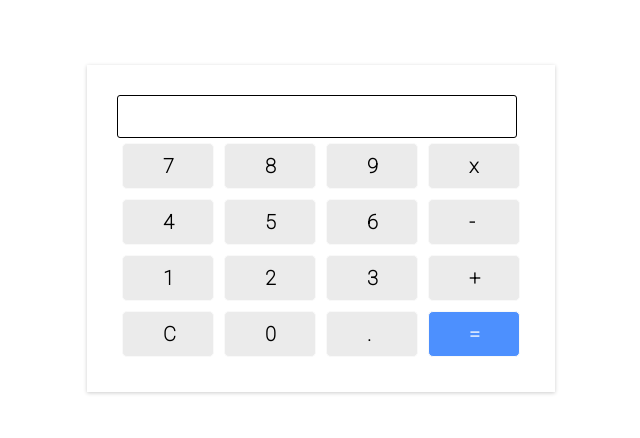
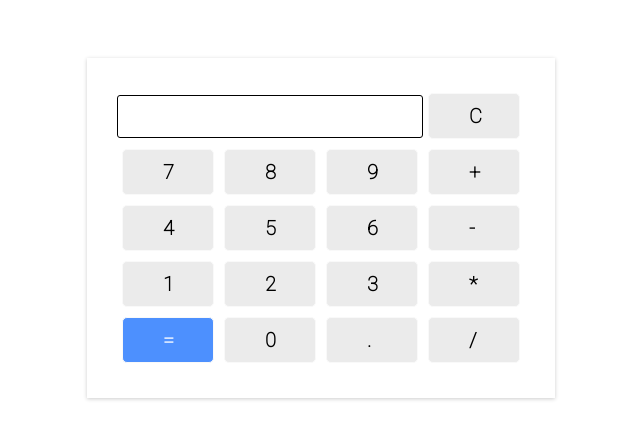
Before and after one commit to sbbootcamp19/sbbootcamp19.github.io, a plain HTML site: page index.html in a window 1280 px wide. Shown: the part 180-618 px from the top of the page, without its empty margins (319-959 px from the left). Drawn offline with Linux system fonts and the light colour scheme.

Commit message:
fixed css styles

```diff
--- a/calculator.css
+++ b/calculator.css
@@ -23,9 +23,15 @@ html, body {
     box-shadow: 0px 1px 4px 0px rgba(0, 0, 0, 0.2);
 }
 
+.input-container {
+    display: flex;
+    flex-direction: row;
+    align-items: center;
+}
+
 .input {
     border: 1px solid #000;
-    width: 95%;
+    width: 73%;
     border-radius: 3px;
     padding: 5px;
 }
--- a/calculator.js
+++ b/calculator.js
@@ -1,4 +1,4 @@
-const input = document.querySelector(".inputControl");
+const input = document.querySelector(".input-control");
 const buttons = document.querySelectorAll(".button");
 
 let shouldReset = false;
--- a/index.html
+++ b/index.html
@@ -15,14 +15,19 @@
 <body>
     <div class="app">
         <div class="calculator">
-            <div class="input">
-                <input class="inputControl" type="text" readonly />
+            <div class="input-container">
+                <div class="input">
+                    <input class="input-control" type="text" readonly />
+                </div>
+                <div>
+                    <div class="button">C</div>
+                </div>
             </div>
             <div class="button-group">
                 <div class="button">7</div>
                 <div class="button">8</div>
                 <div class="button">9</div>
-                <div class="button">x</div>
+                <div class="button">+</div>
             </div>
 
             <div class="button-group">
@@ -36,14 +41,14 @@
                 <div class="button">1</div>
                 <div class="button">2</div>
                 <div class="button">3</div>
-                <div class="button">+</div>
+                <div class="button">*</div>
             </div>
 
             <div class="button-group">
-                <div class="button">C</div>
+                <div class="button equal">=</div>
                 <div class="button">0</div>
                 <div class="button">.</div>
-                <div class="button equal">=</div>
+                <div class="button">/</div>
             </div>
         </div>
     </div>
```
